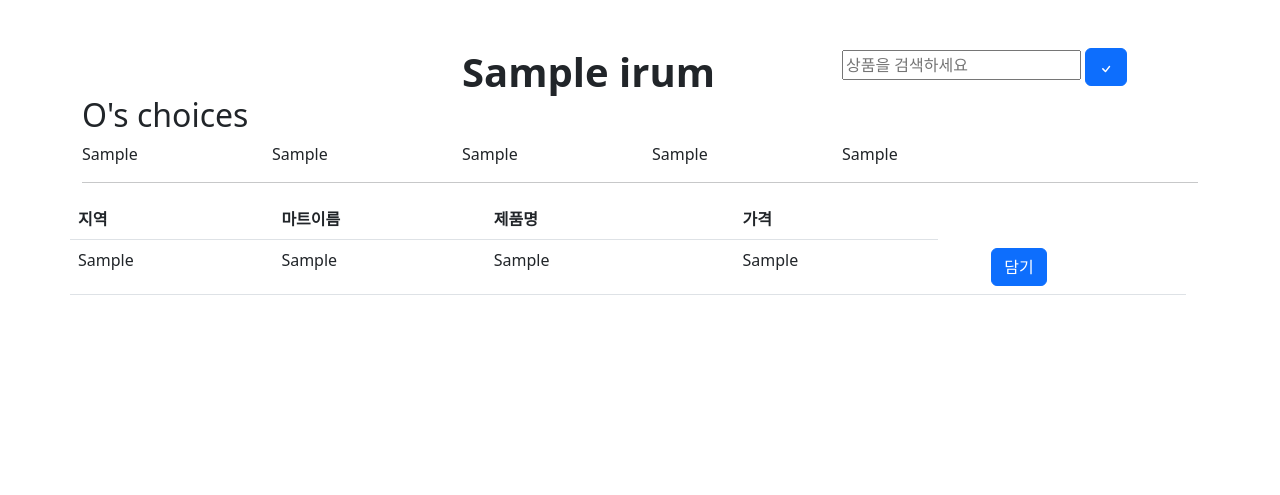
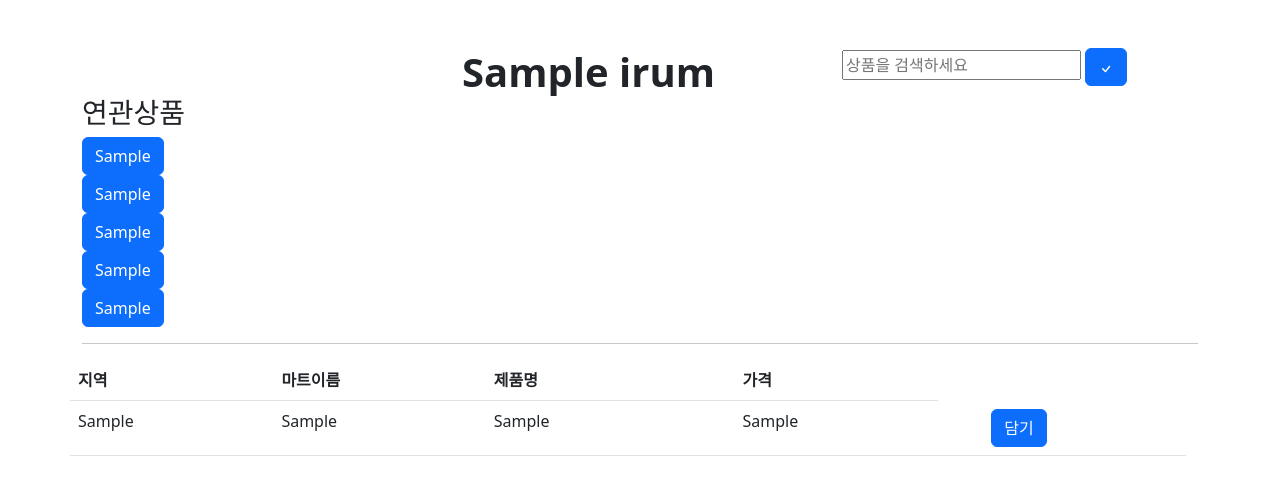
Before and after one commit to kjh000/FinalProject_one, a Django app: template project_app/templates/finder.html in a window 1280 px wide. Shown: the part 75-570 px from the top of the page. Run offline with Django 4.2, Linux system fonts and the light colour scheme; the template is opened without the code that fills it: most values are stand-ins (such as "Sample title", 1, 10 or a date in 2020); some libraries are stand-ins or nearby versions.

Commit message:
연관상품

```diff
--- a/FinalProject_one/urls.py
+++ b/FinalProject_one/urls.py
@@ -28,5 +28,6 @@ urlpatterns = [
     path('show/reFinder', views.reFinderFunc),  # 장바구니에서 x 누르면 다시 상품 페이지로 이동.
     path('show/search', views.searchFunc),
     path('show/reset', views.resetFunc),
+    path('show/show', views.findFunc),
 
 ]
--- a/project_app/templates/finder.html
+++ b/project_app/templates/finder.html
@@ -109,22 +109,40 @@
             </div>
         </div>
         <div class="row choice">
-            <h2>O's choices</h2>
+
+            <h3>연관상품</h3>
+
+            <form action="show" name="frm" method="get">
             <div class="col-md-2">
-           	 	{{reco.1}}
+           	 	<input type="hidden" name="searchInput" id="searchInput" value="{{reco.1}}" readonly/>
+           	 	<input class="btn btn-primary" type="submit" value="{{reco.1}}" >
             </div>
+            </form>
+            <form action="show" name="frm" method="get">
             <div class="col-md-2">
-				{{reco.2}}
+           	 	<input type="hidden" name="searchInput" id="searchInput" value="{{reco.2}}" readonly/>
+           	 	<input class="btn btn-primary" type="submit" value="{{reco.2}}" >
             </div>
+            </form>
+            <form action="show" name="frm" method="get">
             <div class="col-md-2">
-				{{reco.3}}
+           	 	<input type="hidden" name="searchInput" id="searchInput" value="{{reco.3}}" readonly/>
+           	 	<input class="btn btn-primary" type="submit" value="{{reco.3}}" >
             </div>
+            </form>
+            <form action="show" name="frm" method="get">
             <div class="col-md-2">
-				{{reco.4}}
+           	 	<input type="hidden" name="searchInput" id="searchInput" value="{{reco.4}}" readonly/>
+           	 	<input class="btn btn-primary" type="submit" value="{{reco.4}}" >
             </div>
+            </form>
+            <form action="show" name="frm" method="get">
             <div class="col-md-2">
-				{{reco.5}}
+	           	 <input type="hidden" name="searchInput" id="searchInput" value="{{reco.5}}" readonly/>
+           	 	<input class="btn btn-primary" type="submit" value="{{reco.5}}" >
             </div>
+            </form>
+
         </div>
         <hr/>
         <div class="row items">
```
